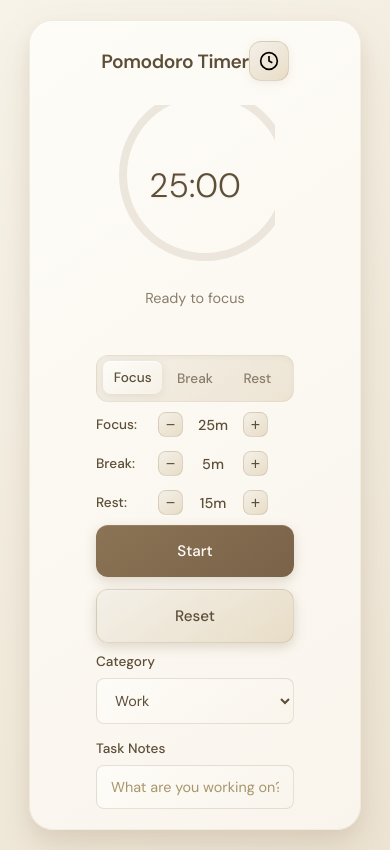
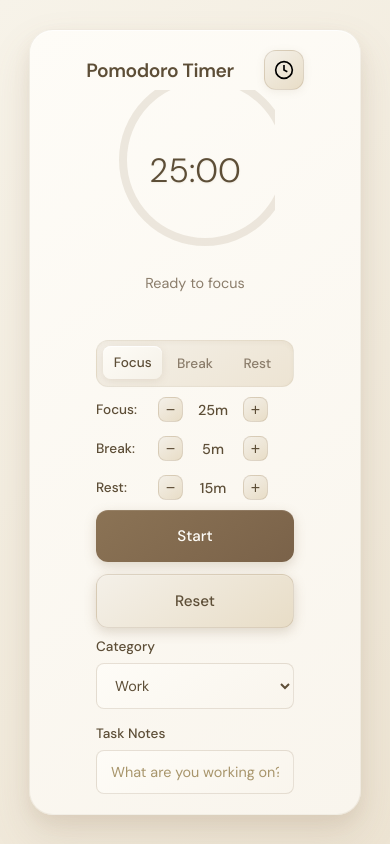
Before and after one commit to venniseho/pomodoro-timer-widget, a plain HTML site: page index.html in a window 390 px wide. Drawn offline with nearby package versions, Linux system fonts and the light colour scheme.

Commit message:
fixing headers

```diff
--- a/index.html
+++ b/index.html
@@ -84,9 +84,17 @@
 
         .widget-header {
             display: flex;
+            align-items: center;
+            width: 100%;
+            gap: 30px;
+        }
+
+        .widget-header.timer {
+            justify-content: flex-end;
+        }
+
+        .widget-header.history {
             justify-content: space-between;
-            margin-bottom: 24px;
-            align-items: center;
         }
 
         .widget-title {
@@ -493,6 +501,7 @@
                 flex: none;
                 padding: 0;
                 align-self: center;
+                justify-content: space-around;
             }
 
             .timer-circle {
@@ -556,7 +565,7 @@
         <!-- Timer View -->
         <div class="timer-view" id="timerView">
             <div class="timer-section">
-                <div class="widget-header">
+                <div class="widget-header timer">
                     <div class="widget-title">Pomodoro Timer</div>
                     <button class="nav-btn" id="showHistoryBtn">
                         <svg width="20" height="20" viewBox="0 0 24 24" fill="none" stroke="currentColor" stroke-width="2">
@@ -638,7 +647,7 @@
 
         <!-- History View -->
         <div class="history-view" id="historyView">
-            <div class="widget-header">
+            <div class="widget-header history">
                 <div class="widget-title">Session History</div>
                 <button class="nav-btn" id="showTimerBtn">
                     <svg width="20" height="20" viewBox="0 0 24 24" fill="none" stroke="currentColor" stroke-width="2">
```
